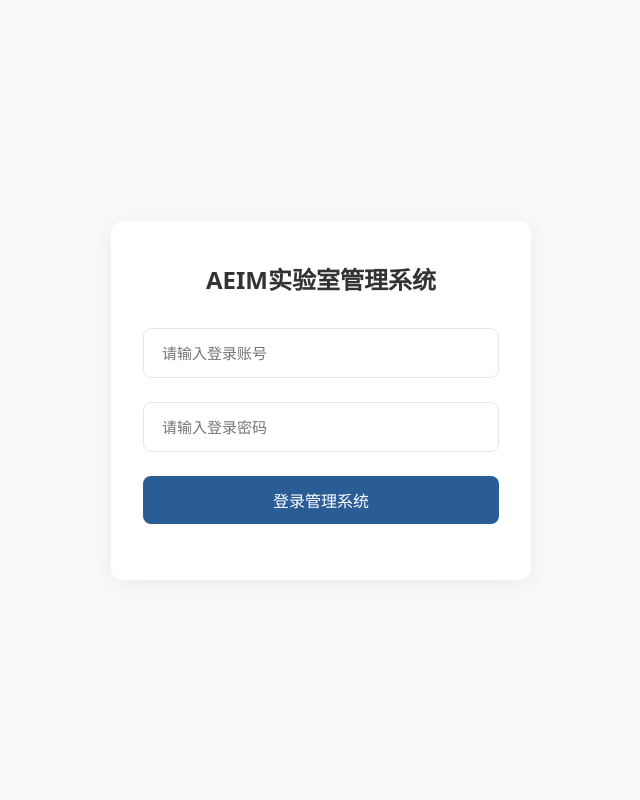
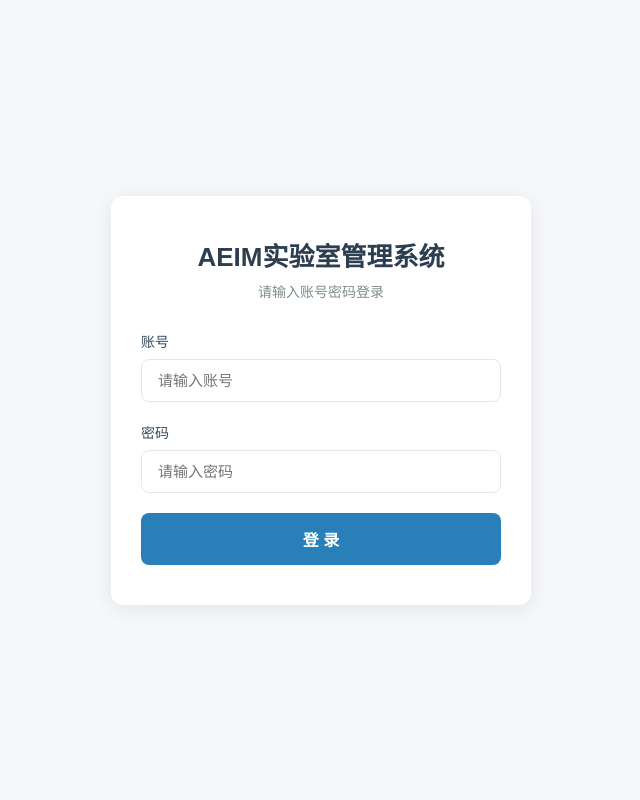
Before and after one commit to liuhuaqing446/lab-asset, a Flask app: page /login in a window 1280 px wide. Shown: the whole page, without its empty margins (319-959 px from the left). Run offline with Flask 3, Linux system fonts and the light colour scheme.

Commit message:
Update login.html

```diff
--- a/templates/login.html
+++ b/templates/login.html
@@ -1,44 +1,47 @@
 <!DOCTYPE html>
-<html>
+<html lang="zh-CN">
 <head>
     <meta charset="UTF-8">
-<meta name="viewport" content="width=device-width, initial-scale=1.0,user-scalable=no">
-<title>{{system_name}}</title>
+    <meta name="viewport" content="width=device-width, initial-scale=1.0">
+    <title>{{ system_name }} - 登录</title>
     <style>
-* {box-sizing:border-box;margin:0;padding:0;font-family:system-ui, "Microsoft YaHei", sans-serif;}
-body {background:#f8f9fa;display:flex;align-items:center;justify-content:center;height:100vh;padding:20px;}
-.login-box {background:#fff;width:100%;max-width:420px;padding:40px 32px;border-radius:12px;box-shadow:0 4px 20px rgba(0,0,0,0.06);transition:all 0.3s ease;}
-.login-box:hover {box-shadow:0 6px 25px rgba(0,0,0,0.08);}
-.login-box h2 {text-align:center;color:#333;font-size:24px;font-weight:600;margin-bottom:32px;}
-.login-input {width:100%;padding:14px 18px;margin-bottom:24px;border:1px solid #e5e7eb;border-radius:8px;font-size:15px;transition:all 0.2s ease;outline:none;}
-.login-input:focus {border-color:#2a5c96;box-shadow:0 0 0 3px rgba(42,92,150,0.1);}
-.login-btn {width:100%;height:48px;background:#2a5c96;color:#fff;border:none;border-radius:8px;font-size:16px;cursor:pointer;transition:all 0.2s ease;margin-bottom:16px;}
-.login-btn:hover {background:#234b7a;transform:translateY(-1px);}
-.login-btn:active {transform:translateY(0);}
-.flash-error {padding:12px 16px;border-radius:6px;margin-bottom:24px;background:#fff5f5;color:#e03131;border:1px solid #ffd9d9;text-align:center;font-size:14px;animation:fadeIn 0.3s ease;}
-@keyframes fadeIn {from{opacity:0;transform:translateY(-8px);}to{opacity:1;transform:translateY(0);}}
-@media (max-width:480px) {
-  .login-box {padding:30px 24px;}
-  .login-box h2 {font-size:20px;margin-bottom:24px;}
-  .login-input {padding:12px 16px;font-size:14px;margin-bottom:20px;}
-  .login-btn {height:44px;font-size:15px;}
-}
+        * { margin: 0; padding: 0; box-sizing: border-box; font-family: "Microsoft YaHei", sans-serif; }
+        body { background-color: #f5f7fa; display: flex; justify-content: center; align-items: center; min-height: 100vh; }
+        .login-container { background: #fff; border-radius: 12px; box-shadow: 0 4px 20px rgba(0,0,0,0.08); width: 100%; max-width: 420px; padding: 40px 30px; }
+        .login-header { text-align: center; margin-bottom: 30px; }
+        .login-header h1 { color: #2c3e50; font-size: 26px; font-weight: 600; }
+        .login-header p { color: #7f8c8d; font-size: 14px; margin-top: 8px; }
+        .form-group { margin-bottom: 20px; }
+        .form-group label { display: block; color: #34495e; font-size: 14px; font-weight: 500; margin-bottom: 8px; }
+        .form-group input { width: 100%; padding: 12px 16px; border: 1px solid #e1e8ed; border-radius: 8px; font-size: 15px; transition: border-color 0.3s; }
+        .form-group input:focus { outline: none; border-color: #3498db; box-shadow: 0 0 0 3px rgba(52,152,219,0.1); }
+        .btn-login { width: 100%; padding: 14px; background-color: #2980b9; color: #fff; border: none; border-radius: 8px; font-size: 16px; font-weight: 600; cursor: pointer; transition: background-color 0.3s; }
+        .btn-login:hover { background-color: #1a5276; }
+        .flash-message { text-align: center; padding: 12px; border-radius: 8px; margin-bottom: 20px; font-size: 14px; }
+        .flash-error { background-color: #fee; color: #c0392b; border: 1px solid #f5c6cb; }
     </style>
 </head>
 <body>
-  <div class="login-box">
-    <h2>{{system_name}}</h2>
+    <div class="login-container">
+        <div class="login-header">
+            <h1>{{ system_name }}</h1>
+            <p>请输入账号密码登录</p>
+        </div>
         {% with messages = get_flashed_messages() %}
             {% if messages %}
-        {% for msg in messages %}
-          <div class="flash-error">{{msg}}</div>
-        {% endfor %}
+                <div class="flash-message flash-error">{{ messages[0] }}</div>
             {% endif %}
         {% endwith %}
         <form method="post">
-      <input type="text" name="username" class="login-input" placeholder="请输入登录账号" required autocomplete="off">
-      <input type="password" name="password" class="login-input" placeholder="请输入登录密码" required autocomplete="off">
-      <button type="submit" class="login-btn">登录管理系统</button>
+            <div class="form-group">
+                <label>账号</label>
+                <input type="text" name="username" required placeholder="请输入账号">
+            </div>
+            <div class="form-group">
+                <label>密码</label>
+                <input type="password" name="password" required placeholder="请输入密码">
+            </div>
+            <button type="submit" class="btn-login">登 录</button>
         </form>
     </div>
 </body>
```
Lines whose indentation alone changed are shown as unchanged.
